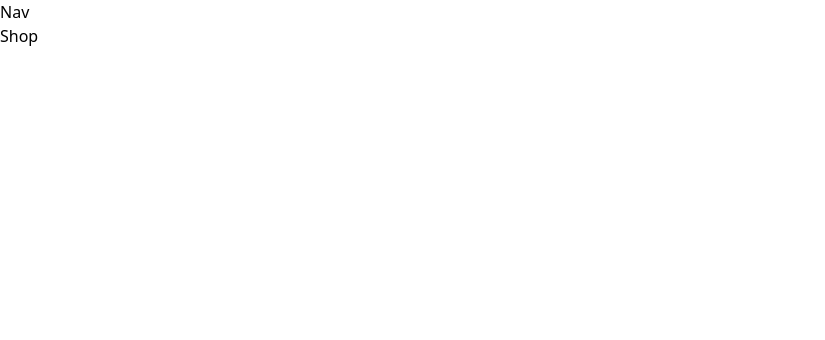
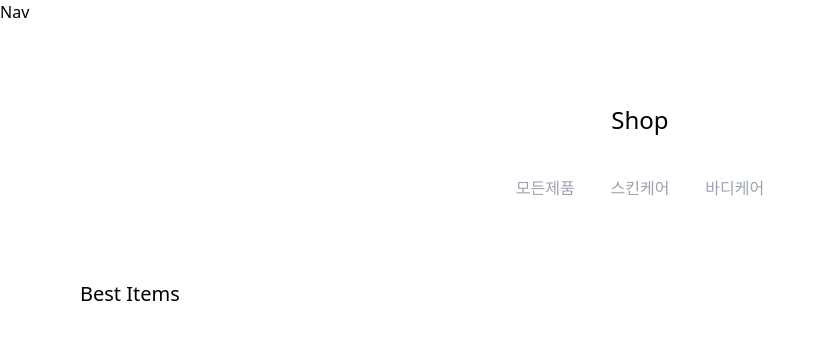
Before and after one commit to Even-Better-Team/molaxir, a React (Create React App) app in the folder Frontend/: page /shop in a window 1280 px wide. Shown: the top 340 px of the page, without its empty margins (0-825 px from the left). Built offline with nearby package versions, Linux system fonts and the light colour scheme.

Commit message:
[add][frontend][박준현] shop 페이지 레이아웃 구현중

```diff
--- a/Frontend/src/pages/categories/shop/Shop.tsx
+++ b/Frontend/src/pages/categories/shop/Shop.tsx
@@ -1,7 +1,21 @@
 import React, { FC } from 'react';
 
 const Shop: FC = () => {
-  return <div>Shop</div>;
+  return (
+    <div className="mx-20">
+      <div className="mt-20 flex justify-center text-2xl font-medium">Shop</div>
+      <div className=" flex justify-center">
+        <div className="mt-10 flex justify-evenly w-80 text-gray-400">
+          <span>모든제품</span>
+          <span>스킨케어</span>
+          <span>바디케어</span>
+        </div>
+      </div>
+      <div className="mt-20">
+        <div className="text-xl">Best Items</div>
+      </div>
+    </div>
+  );
 };
 
 export default Shop;
```
